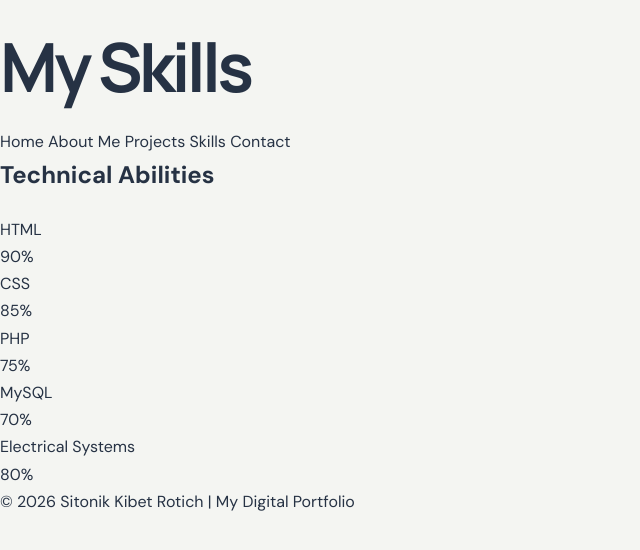
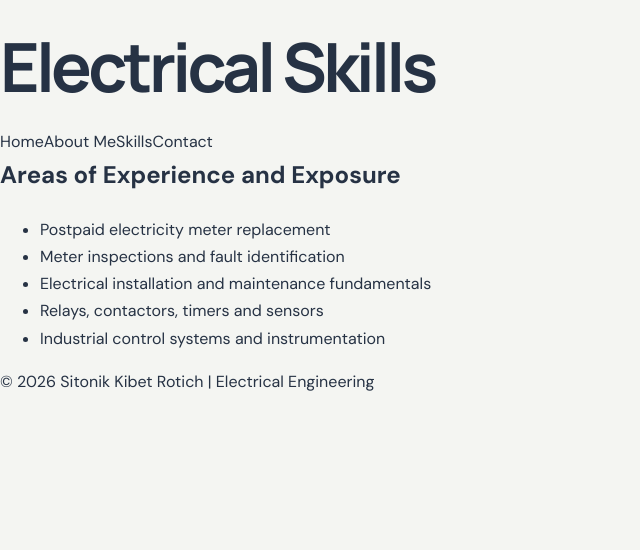
Before and after one commit to Sitroe-8248/sitonik, a PHP site: page /skills.php in a window 1280 px wide. Shown: the top 550 px of the page, without its empty margins (0-640 px from the left). Run offline with PHP 8.4, Linux system fonts and the light colour scheme.

Commit message:
Focus public website on electrical engineering only

```diff
--- a/skills.php
+++ b/skills.php
@@ -1,71 +1,16 @@
 <?php session_start(); ?>
 <!DOCTYPE html>
 <html lang="en">
-<head>
-  <meta charset="UTF-8">
-  <title>Skills - Sitonik Portfolio</title>
-  <link rel="stylesheet" href="style.css"> <!-- External CSS -->
-</head>
+<head><meta charset="UTF-8"><title>Electrical Skills - Sitonik</title><link rel="stylesheet" href="style.css"></head>
 <body>
-  <header>
-    <h1>My Skills</h1>
-    <nav>
-      <a href="index.html">Home</a>
-      <a href="about.php">About Me</a>
-      <a href="projects.php">Projects</a>
-      <a href="skills.php">Skills</a>
-      <a href="contact.php">Contact</a>
-    </nav>
-  </header>
-
-  <main>
-    <div class="section">
-      <h2>Technical Abilities</h2>
-
-      <!-- ✅ HTML -->
-      <div class="skill">
-        <div class="skill-name">HTML</div>
-        <div class="progress-bar">
-          <div class="progress" style="width:90%;">90%</div>
-        </div>
-      </div>
-
-      <!-- ✅ CSS -->
-      <div class="skill">
-        <div class="skill-name">CSS</div>
-        <div class="progress-bar">
-          <div class="progress" style="width:85%;">85%</div>
-        </div>
-      </div>
-
-      <!-- ✅ PHP -->
-      <div class="skill">
-        <div class="skill-name">PHP</div>
-        <div class="progress-bar">
-          <div class="progress" style="width:75%;">75%</div>
-        </div>
-      </div>
-
-      <!-- ✅ MySQL -->
-      <div class="skill">
-        <div class="skill-name">MySQL</div>
-        <div class="progress-bar">
-          <div class="progress" style="width:70%;">70%</div>
-        </div>
-      </div>
-
-      <!-- ✅ Electrical Systems -->
-      <div class="skill">
-        <div class="skill-name">Electrical Systems</div>
-        <div class="progress-bar">
-          <div class="progress" style="width:80%;">80%</div>
-        </div>
-      </div>
-    </div>
-  </main>
-
-  <footer>
-    <p>&copy; <?php echo date("Y"); ?> Sitonik Kibet Rotich | My Digital Portfolio</p>
-  </footer>
-</body>
-</html>
+<header><h1>Electrical Skills</h1><nav><a href="index.html">Home</a><a href="about.php">About Me</a><a href="skills.php">Skills</a><a href="contact.php">Contact</a></nav></header>
+<main><div class="section"><h2>Areas of Experience and Exposure</h2>
+<ul>
+<li>Postpaid electricity meter replacement</li>
+<li>Meter inspections and fault identification</li>
+<li>Electrical installation and maintenance fundamentals</li>
+<li>Relays, contactors, timers and sensors</li>
+<li>Industrial control systems and instrumentation</li>
+</ul></div></main>
+<footer><p>&copy; <?php echo date("Y"); ?> Sitonik Kibet Rotich | Electrical Engineering</p></footer>
+</body></html>
```
